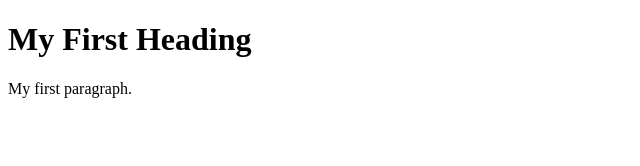
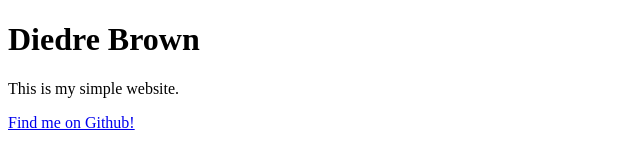
Before and after one commit to browd632/diedre-simple-website, a plain HTML site: page index.html in a window 1280 px wide. Shown: the whole page, without its empty margins (0-640 px from the left). Drawn offline with Linux system fonts and the light colour scheme.

Commit message:
commiting these new changes

```diff
--- a/index.html
+++ b/index.html
@@ -3,9 +3,10 @@
 <html>
 <body>
 
-<h1>My First Heading</h1>
+<h1>Diedre Brown</h1>
 
-<p>My first paragraph.</p>
+<p>This is my simple website.</p>
+<a href="https://github.com/browd632">Find me on Github!</a>
 
 </body>
 </html>
```
